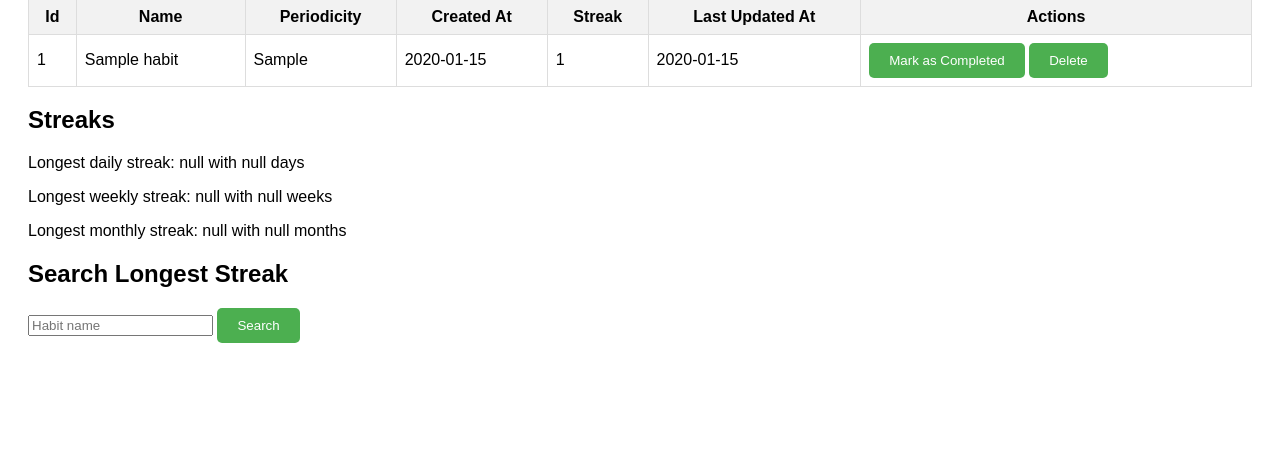
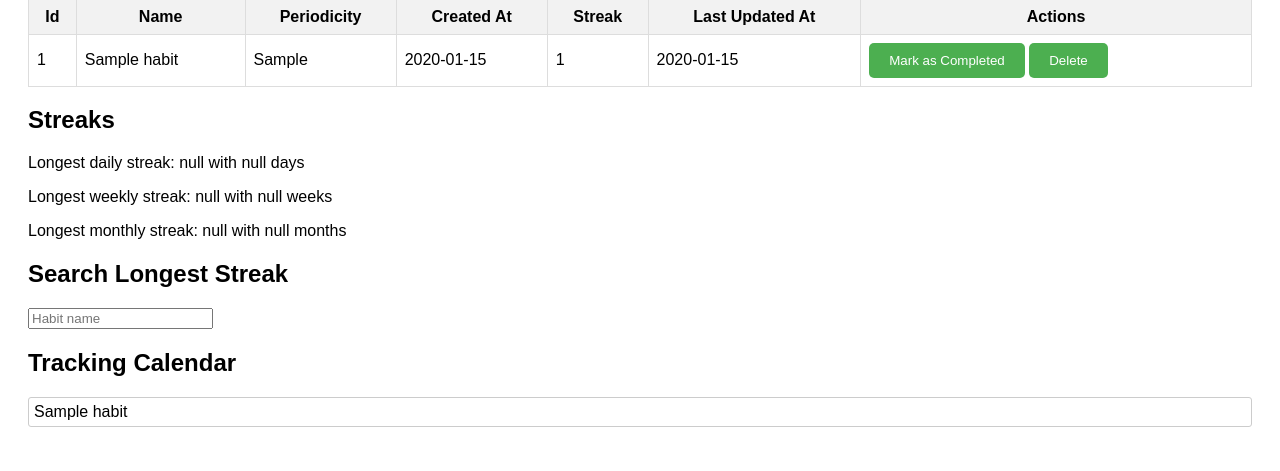
Before and after one commit to barroca8/Habit-Tracker-Web-App, a Flask app: page / in a window 1280 px wide. Shown: the part 334-805 px from the top of the page. Before the commit the page ends 677 px from the top, so only its background shows below. Run offline with Flask 3, Linux system fonts and the light colour scheme; tables that the repository leaves empty hold one stand-in row (values such as "Sample post"); data that the repository does not hold is empty.

Commit message:
cleaner-code-and-dynamic-search-while-typing

```diff
--- a/app.py
+++ b/app.py
@@ -74,6 +74,12 @@ def update_marked_status():
     status = date_check_with_periodicity(periodicity, last_updated_at)
     return jsonify(status)
 
+@app.route('/habits/tracking/<string:habit_id>', methods=['GET'])
+def get_habit_tracking(habit_id):
+    habit = Habit(habit_id=habit_id)
+    tracking_data = habit.get_tracking_data()
+    return jsonify(tracking_data)
+
 @app.route('/streaks/daily', methods=['GET'])
 def get_longest_daily_streak():
     habit = Habit()
@@ -91,3 +97,6 @@ def get_longest_monthly_streak():
     habit = Habit()
     streak = habit.longest_monthly_streak()
     return jsonify(streak)
+
+if __name__ == '__main__':
+    app.run(debug=True)
--- a/functions_helper.py
+++ b/functions_helper.py
@@ -30,7 +30,6 @@ def month_check(last_updated_at):
         return "Streak Expired"
 
 def date_check_with_periodicity(periodicity, last_updated_at):
-    # if last_updated_at isn't a datetime object, convert it to one
     if not isinstance(last_updated_at, datetime):
         last_updated_at = datetime.fromisoformat(last_updated_at)
     if periodicity == 'D':
@@ -39,10 +38,6 @@ def date_check_with_periodicity(periodicity, last_updated_at):
         return week_check(last_updated_at)
     elif periodicity == 'M':
         return month_check(last_updated_at)
-
-# Same - button disabled
-# Valid - button enabled, streak active
-# Streak Expired - button enabled, streak expired (streak needs to be set to 0)
 
 def check_max_streak(periodicity, created_at, last_updated_at):
     if periodicity == 'D':
@@ -53,12 +48,9 @@ def check_max_streak(periodicity, created_at, last_updated_at):
         return (last_updated_at.year - created_at.year) * 12 + last_updated_at.month - created_at.month
 
 def create_initial_habits():
-
-    with open('test_data/predefined_habits.json', 'r') as f:
+    with open('predefined_habits.json', 'r') as f:
         predefined_habits = json.load(f)
 
-    # TODO: use habit_tracking table to know the streaks
-    # TODO: generate random values for habit_tracking for 1 year of tracking of the predefined_habits
     for habit_data in predefined_habits:
         last_updated_at = datetime.now() - timedelta(days=random.randint(1, 10))
         created_at = last_updated_at - timedelta(days=random.randint(365, 730))
@@ -90,22 +82,11 @@ def create_initial_habits():
         for date in dates:
             habit.mark_habit_as_completed(write_date=datetime.fromisoformat(date), is_fake_tracking_data=True)
 
-
-def generate_random_habit_tracking_dates(
-    periodicity: str,
-    created_at: datetime,
-    streak: int,
-    last_updated_at: datetime,
-    success_rate: float = 0.8
-):
-
+def generate_random_habit_tracking_dates(periodicity, created_at, streak, last_updated_at, success_rate=0.8):
     if periodicity == 'D':
-        # generate a range of all dates between created_at and last_updated_at
         diff = (last_updated_at - created_at).days
         dates_list = [(created_at + timedelta(days=i)).strftime('%Y-%m-%d') for i in range(diff + 1)]
-
     elif periodicity == 'W':
-        # generate a range of one date per week between created_at and last_updated_at
         dates_list = []
         current_date = created_at
         while current_date <= last_updated_at:
@@ -114,9 +95,7 @@ def generate_random_habit_tracking_dates(
             random_date = week_start + timedelta(days=random.randint(0, (week_end - week_start).days))
             dates_list.append(random_date.strftime('%Y-%m-%d'))
             current_date = week_end + timedelta(days=1)
-
     elif periodicity == 'M':
-        # generate a range of one date per month between created_at and last_updated_at
         dates_list = []
         current_date = created_at
         while current_date <= last_updated_at:
@@ -127,30 +106,13 @@ def generate_random_habit_tracking_dates(
             dates_list.append(random_date.strftime('%Y-%m-%d'))
             current_date = next_month
 
-    # if streak != 0, we need to make sure that streak is reflected in this list of dates
-    # after the streak is assured, we need to make sure we break the streak on the date just before the streak is assured
-    # the rest of the dates are randomized, choosing about 20% of those dates (percentage to decide later)
-    # all the values are written to habit_tracking, using the uuid and the date
-    # TODO: this makes the streak column be redundant, as it can be gotten from a simple count in this table. reconsider habits structure
+    if streak == 0:
+        dates_list = dates_list[:-1]
+    else:
+        dates_list = dates_list[-streak:]
 
-    if streak == 0:
-        dates_list = dates_list[:-1]  # remove the date closest to today (last date)
-    else:
-        dates_list = dates_list[-streak:]  # keep the last `streak` dates
-
-    # dropout of some dates, based on the success_rate
     dropout_count = int(len(dates_list) * (1 - success_rate))
     dropout_indices = random.sample(range(len(dates_list)), dropout_count)
     dates_list = [date for i, date in enumerate(dates_list) if i not in dropout_indices]
 
     return dates_list
-
-
-if __name__ == '__main__':
-    generate_random_habit_tracking_dates(
-        periodicity='M',
-        created_at=datetime(2024,5,1),
-        streak=30,
-        last_updated_at=datetime.now(),
-        dropout_per=0.2
-    )
--- a/habit.py
+++ b/habit.py
@@ -16,7 +16,6 @@ class Habit:
     def create_habit(self):
         if db.habit_exists(self.habit_id):
             print(f"Habit {self.name} already exists.")
-            # TODO: in this case, show in the frontend that the habit already exists
             return
         cur = db.get_cursor()
         cur.execute('INSERT INTO habits (id, name, periodicity, created_at, streak, last_updated_at) VALUES (?, ?, ?, ?, ?, ?)',
@@ -78,5 +77,13 @@ class Habit:
         cur.close()
         return longest_streak
 
+    def get_tracking_data(self):
+        cur = db.get_cursor()
+        cur.execute('SELECT marked_date FROM habit_tracking WHERE habit_id = ? ORDER BY marked_date ASC', (self.habit_id,))
+        tracking_data = cur.fetchall()
+        cur.close()
+        tracking_data = [{'date': date[0], 'completed': True} for date in tracking_data]
+        return tracking_data
+
     def _format_periodicity(self, periodicity):
         return {'D': 'Daily', 'W': 'Weekly', 'M': 'Monthly'}.get(periodicity, periodicity)
--- a/static/styles/style.css
+++ b/static/styles/style.css
@@ -34,3 +34,38 @@ button:disabled {
     background-color: #436b1b; /* Darker green */
     cursor: not-allowed; /* Shows a forbidden sign on hover */
 }
+
+.tracking-square {
+    width: 15px;
+    height: 15px;
+    margin: 2px;
+    display: inline-block;
+    background-color: #ebedf0;
+}
+
+.tracking-square.completed {
+    background-color: #4caf50;
+}
+
+#tracking-calendar {
+    display: flex;
+    flex-wrap: wrap;
+    width: 660px;  /* 15px * 7 days * 7 weeks + some margin */
+}
+
+#habit-names-list {
+    list-style-type: none;
+    padding: 0;
+}
+
+#habit-names-list li {
+    cursor: pointer;
+    margin: 5px 0;
+    padding: 5px;
+    border: 1px solid #ccc;
+    border-radius: 3px;
+}
+
+#habit-names-list li:hover {
+    background-color: #f0f0f0;
+}
--- a/templates/index.html
+++ b/templates/index.html
@@ -4,10 +4,14 @@
     <meta charset="UTF-8">
     <meta name="viewport" content="width=device-width, initial-scale=1.0">
     <title>Habit Tracker</title>
-    <link rel= "stylesheet" type= "text/css" href= "{{ url_for('static',filename='styles/style.css') }}">
+    <link rel="stylesheet" type="text/css" href="{{ url_for('static', filename='styles/style.css') }}">
     <script>
         async function fetchHabits(periodicity = '') {
             const response = await fetch('/habits');
+            if (!response.ok) {
+                console.error("Failed to fetch habits.");
+                return;
+            }
             let habits = await response.json();
 
             if (periodicity !== '') {
@@ -15,17 +19,19 @@
             }
 
             const tableBody = document.getElementById('habits-table-body');
+            const habitNamesList = document.getElementById('habit-names-list');
             tableBody.innerHTML = '';
+            habitNamesList.innerHTML = '';
 
             habits.forEach(habit => {
-                const id = habit[0]
+                const id = habit[0];
                 const name = habit[1];
                 const periodicity = habit[2];
                 const createdDate = habit[3];
                 const streak = habit[4];
                 const lastUpdatedDate = habit[5];
                 getButtonStatus(id, name, periodicity, createdDate, streak, lastUpdatedDate);
-                fetchStreaks();
+                appendHabitNameToList(id, name, periodicity);
             });
         }
 
@@ -35,7 +41,6 @@
         }
 
         async function getButtonStatus(habit_id, name, periodicity, createdDate, streak, last_updated_at) {
-            // periodicity[0] is used to get the first character of the periodicity string (D, W, M)
             const today = new Date().toISOString().slice(0, 10);
             const response = await fetch(`/habits/check/?periodicity=${periodicity[0]}&last_updated_at=${last_updated_at}`);
             const status = await response.json();
@@ -113,6 +118,45 @@
             }
         }
 
+        // TODO: change this function
+        async function fetchHabitTracking(habit_id, periodicity) {
+            const response = await fetch(`/habits/tracking/${habit_id}`);
+            if (!response.ok) {
+                console.error("Failed to fetch habit tracking data.");
+                return;
+            }
+            const trackingData = await response.json();
+            renderTrackingCalendar(trackingData, periodicity, habit_id);
+        }
+
+        // TODO: change this function
+        function renderTrackingCalendar(data, periodicity, habit_id) {
+            const container = document.getElementById('tracking-calendar');
+            container.innerHTML = '';  // Clear previous calendar
+            const squaresPerPeriod = periodicity === 'D' ? 365 : (periodicity === 'W' ? 52 : 12);
+
+            for (let i = 0; i < squaresPerPeriod; i++) {
+                const square = document.createElement('div');
+                square.className = 'tracking-square';
+                if (data[i] && data[i].completed) {
+                    square.classList.add('completed');
+                }
+                container.appendChild(square);
+            }
+        }
+
+        function appendHabitNameToList(id, name, periodicity) {
+            const listContainer = document.getElementById('habit-names-list');
+            const listItem = document.createElement('li');
+            listItem.textContent = name;
+            listItem.onclick = () => selectHabit(id, periodicity);
+            listContainer.appendChild(listItem);
+        }
+
+        async function selectHabit(id, periodicity) {
+            fetchHabitTracking(id, periodicity);
+        }
+
         async function fetchStreaks() {
             const dailyResponse = await fetch('/streaks/daily');
             const weeklyResponse = await fetch('/streaks/weekly');
@@ -127,10 +171,18 @@
             document.getElementById('monthly-streak').textContent = monthlyStreak.length > 0 ? `Longest monthly streak: ${monthlyStreak[0][0]} with ${monthlyStreak[0][1]} months` : 'No monthly streaks found';
         }
 
-        // TODO: make search longest streak be a dropdown list of habits, right now if we search "a" it shows a streak for a random habit with the letter "a" in it
         async function searchLongestStreak() {
             const name = document.getElementById('search-name').value;
+            if (name === '') {
+                document.getElementById('search-results').textContent = '';
+                document.getElementById('longest-streak-info').textContent = '';
+                return;
+            }
             const response = await fetch(`/habits/${name}`);
+            if (!response.ok) {
+                console.error("Failed to fetch habit.");
+                return;
+            }
             const habit = await response.json();
             const longestStreakInfo = document.getElementById('longest-streak-info');
             if (habit) {
@@ -166,6 +218,7 @@
             fetchHabits();
             fetchStreaks();
         };
+
     </script>
 </head>
 <body>
@@ -220,9 +273,14 @@
     </div>
     <div>
         <h2>Search Longest Streak</h2>
-        <input type="text" id="search-name" placeholder="Habit name">
-        <button onclick="searchLongestStreak()">Search</button>
+        <input type="text" id="search-name" placeholder="Habit name" onkeyup="searchLongestStreak()">
+        <div id="search-results"></div>
         <p id="longest-streak-info"></p>
+    </div>
+    <div>
+        <h2>Tracking Calendar</h2>
+        <ul id="habit-names-list"></ul>
+        <div id="tracking-calendar"></div>
     </div>
 </body>
 </html>
```
